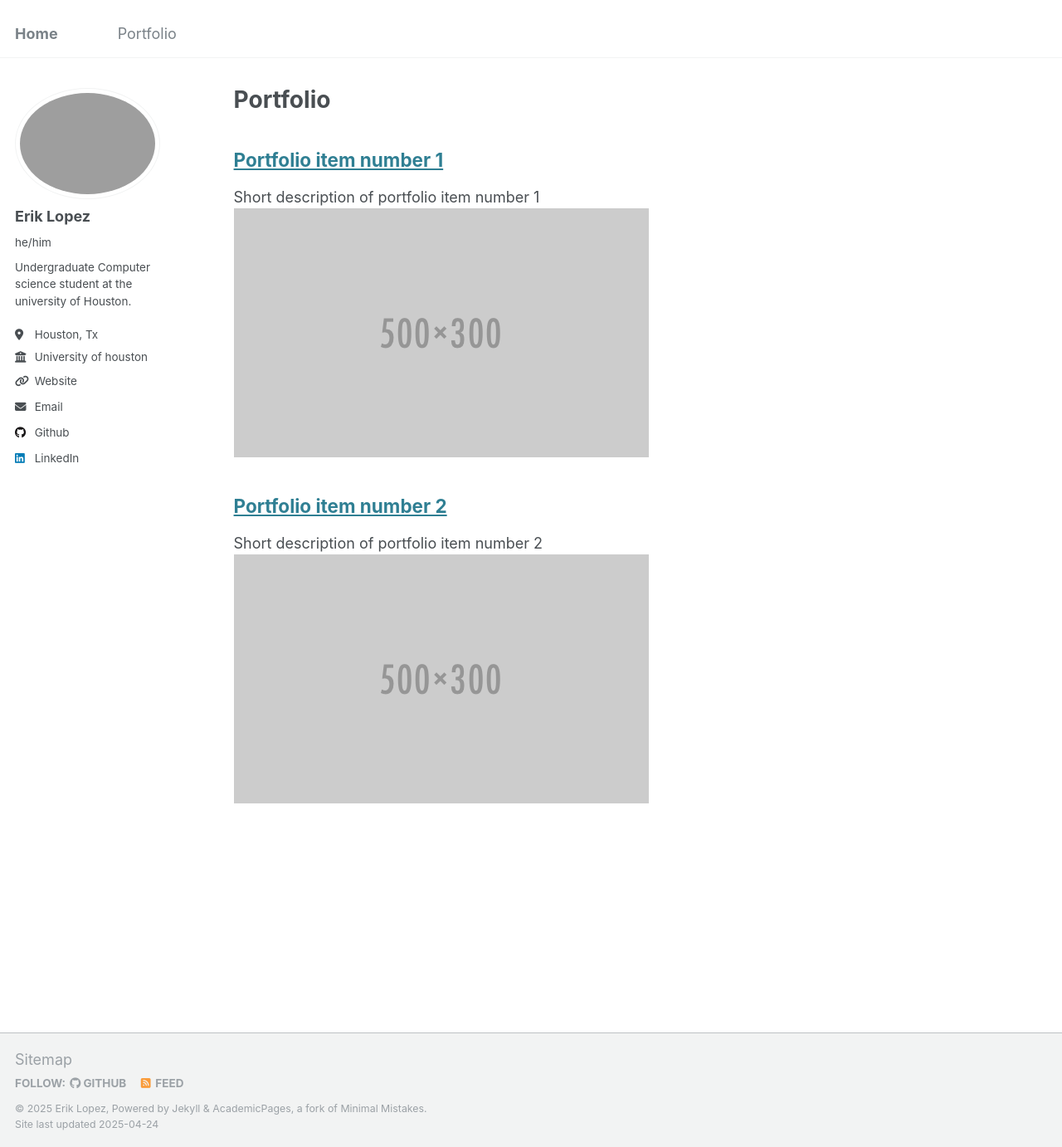
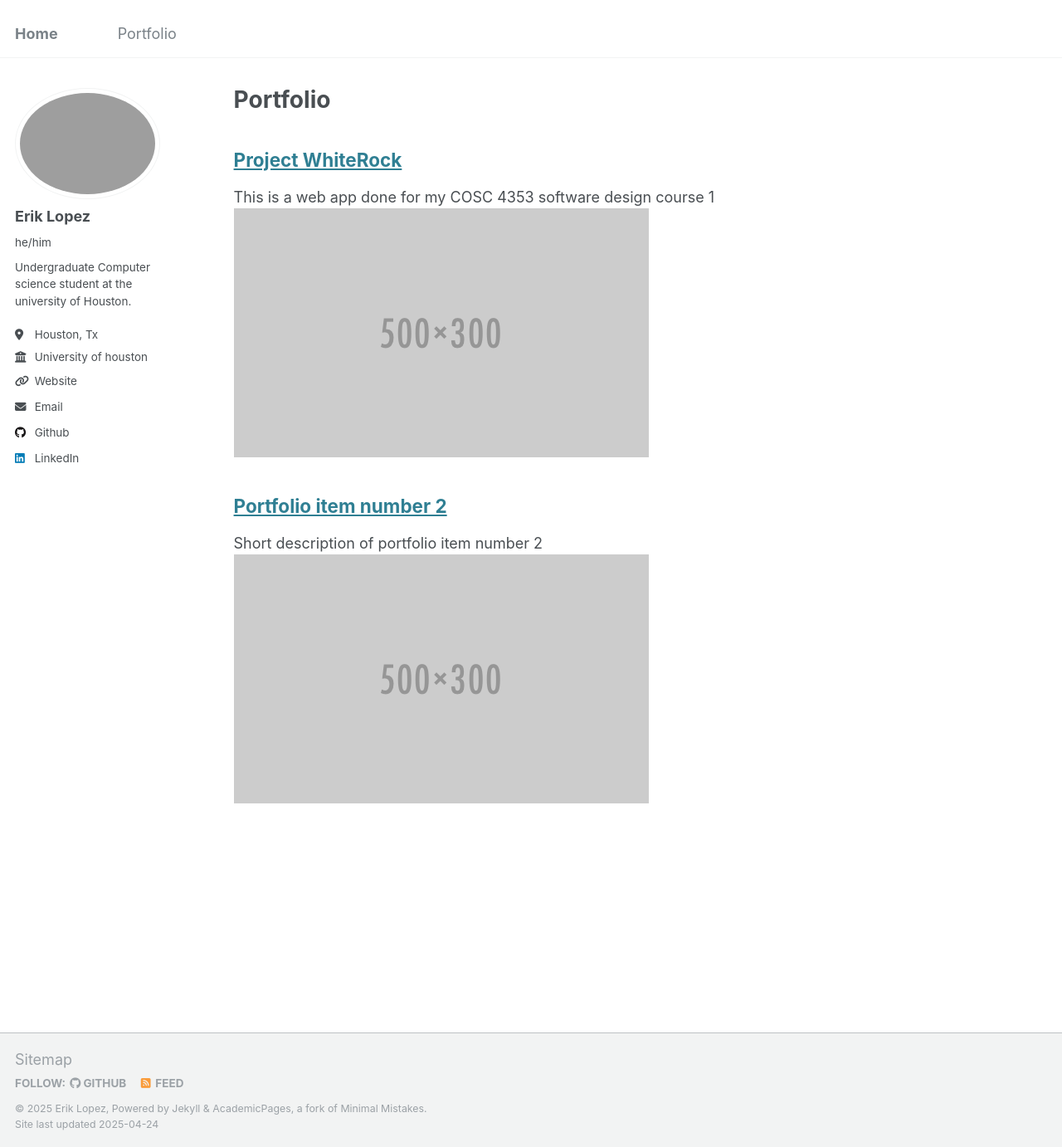
Before and after one commit to Eriklpz04/Eriklpz04.github.io, a Jekyll site: the page built from _pages/portfolio.html, in a window 1280 px wide and 1382 px high. Shown: the whole window at 83% size. Built offline with Jekyll 4.4.1, drawn with Linux system fonts in a browser that asks for light colours.

Commit message:
Update portfolio-1.md

```diff
--- a/_portfolio/portfolio-1.md
+++ b/_portfolio/portfolio-1.md
@@ -1,6 +1,6 @@
 ---
-title: "Portfolio item number 1"
-excerpt: "Short description of portfolio item number 1<br/><img src='/images/500x300.png'>"
+title: "Project WhiteRock"
+excerpt: "This is a web app done for my COSC 4353 software design course 1<br/><img src='/images/500x300.png'>"
 collection: portfolio
 ---
 
```
